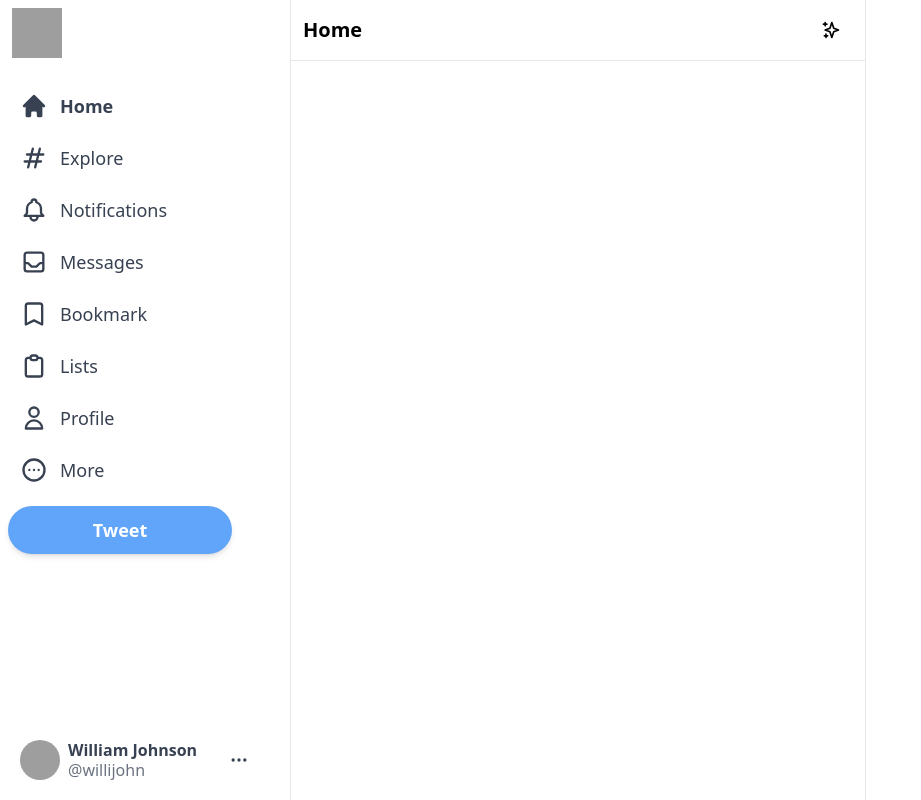
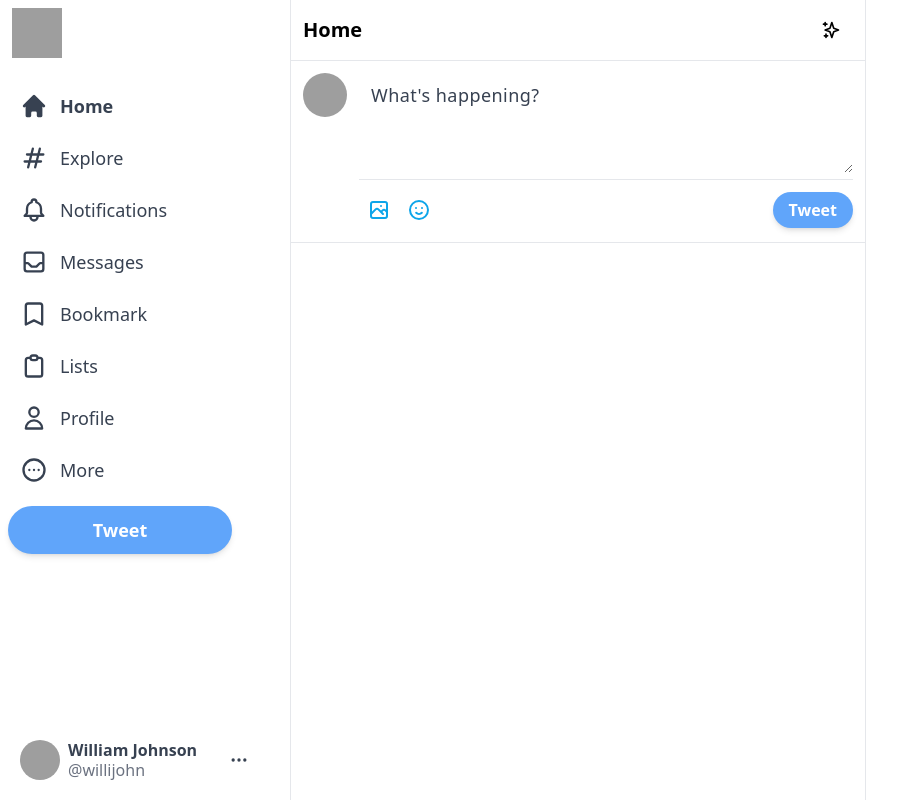
Before and after one commit to iamajraj/twitter-clone, a Next.js app: page / in a window 1280 px wide. Shown: the whole page, without its empty margins (0-921 px from the left). Built offline with nearby package versions, Linux system fonts and the light colour scheme; grey boxes are pictures that could not be loaded.

Commit message:
input section added to feed component

```diff
--- a/components/Feed.js
+++ b/components/Feed.js
@@ -1,14 +1,16 @@
 import { SparklesIcon } from '@heroicons/react/outline';
+import Input from './Input';
 
 export default function Feed() {
   return (
     <div className="xl:ml-[290px] border-x border-gray-200 xl:min-w-[576px] sm:ml-[73px] flex-grow max-w-xl">
       <div className="flex items-center justify-between py-2 px-3 sticky top-0 border-b bg-white z-50 border-gray-200">
         <h2 className="text-lg sm:text-xl font-bold cursor-pointer">Home</h2>
-        <div className="hoverEffect">
+        <div className="hoverEffect flex items-center justify-center">
           <SparklesIcon className="h-5" />
         </div>
       </div>
+      <Input />
     </div>
   );
 }
--- /dev/null
+++ b/components/Input.js
@@ -0,0 +1,35 @@
+/* eslint-disable @next/next/no-img-element */
+import React from 'react';
+import { PhotographIcon, EmojiHappyIcon } from '@heroicons/react/outline';
+
+export default function Input() {
+  return (
+    <div className="flex border-b border-gray-200 p-3 space-x-3">
+      <img
+        className="h-11 w-11 object-cover rounded-full cursor-pointer hover:brightness-95"
+        src="https://t4.ftcdn.net/jpg/03/64/21/11/360_F_364211147_1qgLVxv1Tcq0Ohz3FawUfrtONzz8nq3e.jpg"
+        alt="user-image"
+      />
+      <div className="w-full divide-y divide-gray-200">
+        <div className="">
+          <textarea
+            className="w-full border-none focus:ring-0 text-lg placeholder-gray-700 tracking-wide min-h-[100px] text-gray-700"
+            rows="2"
+            placeholder="What's happening?"
+          ></textarea>
+        </div>
+        <div className="flex items-center justify-between pt-2.5">
+          <div className="flex items-center">
+            <PhotographIcon className="h-10 w-10 hoverEffect p-2 text-sky-500 hover:bg-sky-100" />
+            <EmojiHappyIcon className="h-10 w-10 hoverEffect p-2 text-sky-500 hover:bg-sky-100" />
+          </div>
+          <button
+            className="bg-blue-400 text-white px-4 py-1.5 rounded-full font-bold shadow-md hover:brightness-95 cursor-pointer disabled:opacity-50"
+          >
+            Tweet
+          </button>
+        </div>
+      </div>
+    </div>
+  );
+}
--- a/package.json
+++ b/package.json
@@ -15,6 +15,7 @@
     "react-dom": "18.2.0"
   },
   "devDependencies": {
+    "@tailwindcss/forms": "^0.5.2",
     "autoprefixer": "^10.4.7",
     "eslint": "8.18.0",
     "eslint-config-next": "12.1.6",
--- a/tailwind.config.js
+++ b/tailwind.config.js
@@ -7,5 +7,5 @@
   theme: {
     extend: {},
   },
-  plugins: [],
+  plugins: [require('@tailwindcss/forms')],
 };
```
Also changed, not shown: pages/index.js (line endings or trailing spaces), 2 other files (tests, documents, lock files or other folders).
